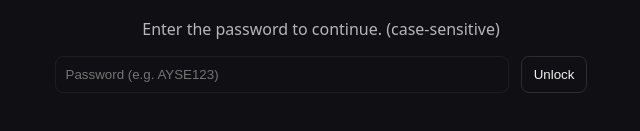
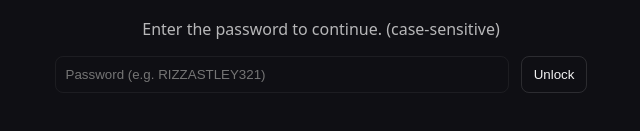
Before and after one commit to bezau1/WHOISTHEKNIGHT, a plain HTML site: page index.html in a window 1280 px wide. Shown: the part 403-534 px from the top of the page, 319-959 px from the left. Drawn offline with Linux system fonts and the light colour scheme.

Commit message:
Update index.html

```diff
--- a/index.html
+++ b/index.html
@@ -21,7 +21,7 @@
       <h1>Secret Access</h1>
       <p class="small">Enter the password to continue. (case-sensitive)</p>
       <div style="margin-top:12px;">
-        <input id="pw" placeholder="Password (e.g. AYSE123)" autocomplete="off" />
+        <input id="pw" placeholder="Password (e.g. RIZZASTLEY321)" autocomplete="off" />
         <button id="unlock">Unlock</button>
       </div>
 
```
